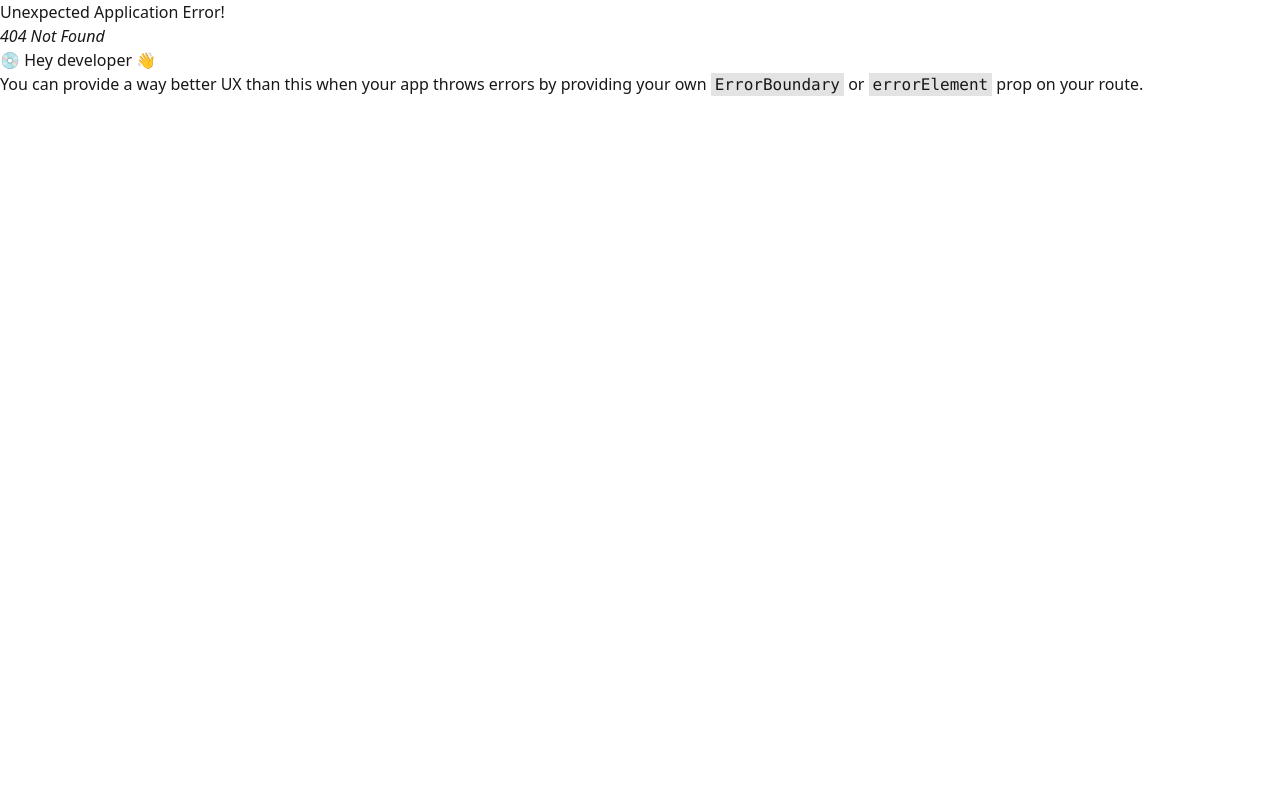
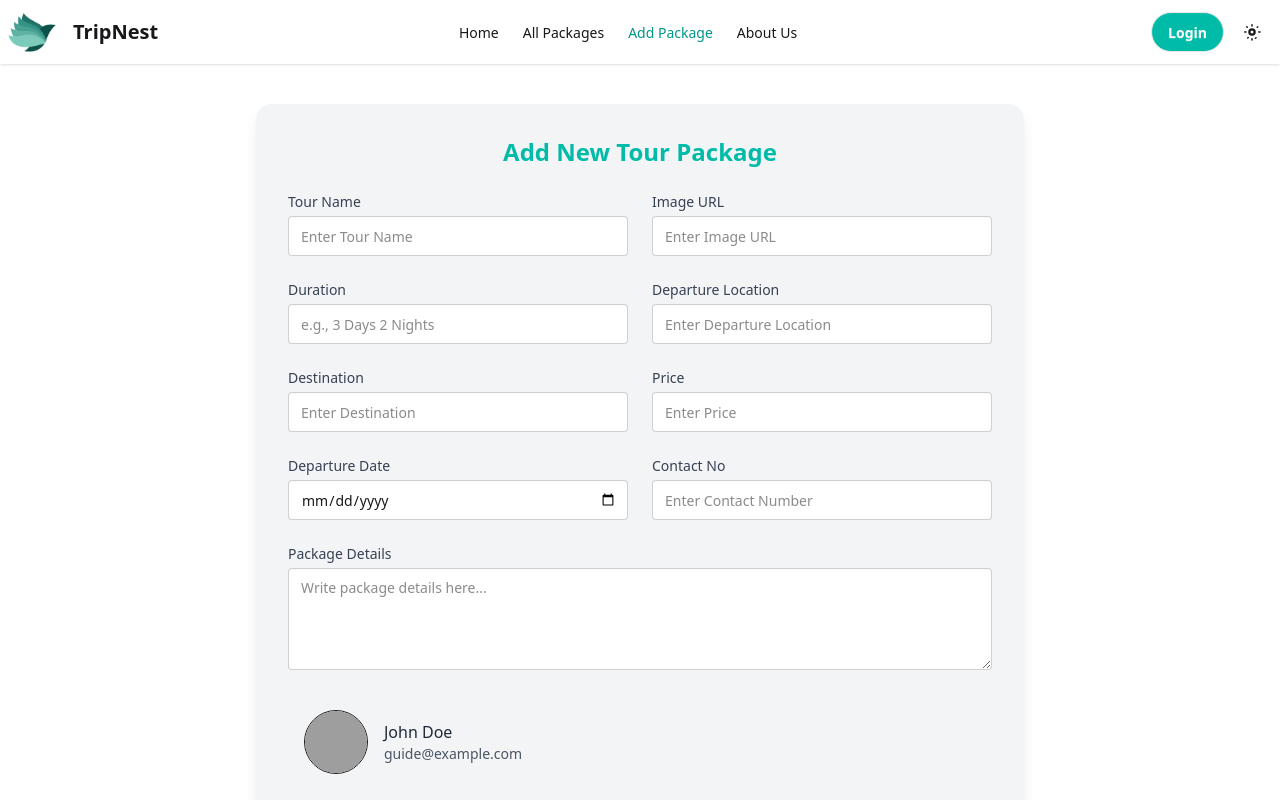
Before and after one commit to emonsimply/B11A11-client-side, a React (Vite) app: page /addPackage in a window 1280 px wide. Before the commit this address had no page. Shown: the top 800 px of the page. Built offline with nearby package versions, Linux system fonts and the light colour scheme; grey boxes are pictures that could not be loaded.

Commit message:
Add Tour Package page added

```diff
--- a/package.json
+++ b/package.json
@@ -15,6 +15,7 @@
     "react-dom": "^19.1.1",
     "react-icons": "^5.5.0",
     "react-router": "^7.8.2",
+    "react-toastify": "^11.0.5",
     "tailwindcss": "^4.1.12"
   },
   "devDependencies": {
--- a/src/components/Navbar.jsx
+++ b/src/components/Navbar.jsx
@@ -7,8 +7,9 @@ const Navbar = () => {
   const links = (
     <>
       <NavLink to="/"><li className="mr-6">Home</li></NavLink>
-      <NavLink to="#"><li className="mr-6">All Packages</li></NavLink>
-      <NavLink to="#"><li className="mr-6">About Us</li></NavLink>
+      <NavLink to="/allPackages"><li className="mr-6">All Packages</li></NavLink>
+      <NavLink to="/addPackage"><li className="mr-6">Add Package</li></NavLink>
+      <NavLink to="/about"><li className="mr-6">About Us</li></NavLink>
     </>
   );
 
--- /dev/null
+++ b/src/pages/AddPackage.jsx
@@ -0,0 +1,203 @@
+import { useState } from "react";
+import { toast } from "react-toastify";
+
+
+const AddPackage = () => {
+  const [formData, setFormData] = useState({
+    tourName: "",
+    image: "",
+    duration: "",
+    departureLocation: "",
+    destination: "",
+    price: "",
+    departureDate: "",
+    packageDetails: "",
+    contactNo: "",
+    guideName: "John Doe",   // Example: from Firebase
+    guidePhoto: "https://i.ibb.co/ZVh01dm/guide.png",
+    guideEmail: "guide@example.com"
+  });
+
+  // handle input changes
+  const handleChange = (e) => {
+    const { name, value } = e.target;
+    setFormData({ ...formData, [name]: value });
+  };
+
+  // handle submit
+  const handleSubmit = (e) => {
+    e.preventDefault();
+
+    // 🚀 Later: send formData to MongoDB (tourPackages collection)
+    console.log("Form Data Submitted:", formData);
+
+    // Toast Notification
+    toast.success("Tour Package Added Successfully!");
+  };
+
+  return (
+    <div className="flex items-center justify-center">
+      <div className="w-full max-w-3xl bg-gray-100 shadow-lg rounded-2xl p-8">
+        <h2 className="text-2xl font-bold text-center text-teal-500 mb-6">
+          Add New Tour Package
+        </h2>
+
+        <form onSubmit={handleSubmit} className="grid grid-cols-1 md:grid-cols-2 gap-6">
+          {/* Tour Name */}
+          <div>
+            <label className="block text-sm font-medium mb-1 text-gray-700">Tour Name</label>
+            <input
+              type="text"
+              name="tourName"
+              value={formData.tourName}
+              onChange={handleChange}
+              placeholder="Enter Tour Name"
+              className="input input-bordered w-full"
+              required
+            />
+          </div>
+
+          {/* Image */}
+          <div>
+            <label className="block text-sm font-medium mb-1 text-gray-700">Image URL</label>
+            <input
+              type="url"
+              name="image"
+              value={formData.image}
+              onChange={handleChange}
+              placeholder="Enter Image URL"
+              className="input input-bordered w-full"
+              required
+            />
+          </div>
+
+          {/* Duration */}
+          <div>
+            <label className="block text-sm font-medium mb-1 text-gray-700">Duration</label>
+            <input
+              type="text"
+              name="duration"
+              value={formData.duration}
+              onChange={handleChange}
+              placeholder="e.g., 3 Days 2 Nights"
+              className="input input-bordered w-full"
+              required
+            />
+          </div>
+
+          {/* Departure Location */}
+          <div>
+            <label className="block text-sm font-medium mb-1 text-gray-700">Departure Location</label>
+            <input
+              type="text"
+              name="departureLocation"
+              value={formData.departureLocation}
+              onChange={handleChange}
+              placeholder="Enter Departure Location"
+              className="input input-bordered w-full"
+              required
+            />
+          </div>
+
+          {/* Destination */}
+          <div>
+            <label className="block text-sm font-medium mb-1 text-gray-700">Destination</label>
+            <input
+              type="text"
+              name="destination"
+              value={formData.destination}
+              onChange={handleChange}
+              placeholder="Enter Destination"
+              className="input input-bordered w-full"
+              required
+            />
+          </div>
+
+          {/* Price */}
+          <div>
+            <label className="block text-sm font-medium mb-1 text-gray-700">Price</label>
+            <input
+              type="number"
+              name="price"
+              value={formData.price}
+              onChange={handleChange}
+              placeholder="Enter Price"
+              className="input input-bordered w-full"
+              required
+            />
+          </div>
+
+          {/* Departure Date */}
+          <div>
+            <label className="block text-sm font-medium mb-1 text-gray-700">Departure Date</label>
+            <input
+              type="date"
+              name="departureDate"
+              value={formData.departureDate}
+              onChange={handleChange}
+              className="input input-bordered w-full"
+              required
+            />
+          </div>
+
+          {/* Contact No */}
+          <div>
+            <label className="block text-sm font-medium mb-1 text-gray-700">Contact No</label>
+            <input
+              type="tel"
+              name="contactNo"
+              value={formData.contactNo}
+              onChange={handleChange}
+              placeholder="Enter Contact Number"
+              className="input input-bordered w-full"
+              required
+            />
+          </div>
+
+          {/* Package Details (Full Width) */}
+          <div className="md:col-span-2">
+            <label className="block text-sm font-medium mb-1 text-gray-700">Package Details</label>
+            <textarea
+              name="packageDetails"
+              value={formData.packageDetails}
+              onChange={handleChange}
+              placeholder="Write package details here..."
+              className="textarea textarea-bordered w-full"
+              rows="4"
+              required
+            ></textarea>
+          </div>
+
+          {/* Guide Info (Firebase) */}
+          <div className="md:col-span-2 bg-gray-100 dark:bg-gray-700 p-4 rounded-lg flex items-center gap-4">
+            <img
+              src={formData.guidePhoto}
+              alt="Guide"
+              className="w-16 h-16 rounded-full border"
+            />
+            <div>
+              <p className="font-medium text-gray-800 dark:text-white">
+                {formData.guideName}
+              </p>
+              <p className="text-sm text-gray-600 dark:text-gray-300">
+                {formData.guideEmail}
+              </p>
+            </div>
+          </div>
+
+          {/* Submit */}
+          <div className="md:col-span-2">
+            <button
+              type="submit"
+              className="w-full btn btn-lg bg-teal-500 text-white rounded-full hover:bg-teal-600 transition"
+            >
+              Add Package
+            </button>
+          </div>
+        </form>
+      </div>
+    </div>
+  );
+};
+
+export default AddPackage;
--- a/src/pages/Home/Banner.jsx
+++ b/src/pages/Home/Banner.jsx
@@ -17,7 +17,7 @@ const Banner = () => {
             We bring the best destinations closer to you.
           </p>
 
-          <Link to="/all-packages">
+          <Link to="/allPackages">
             <button className="mt-6 px-6 py-3 bg-teal-500 text-white font-semibold rounded-lg shadow hover:bg-teal-600 transition">
               Explore All Packages
             </button>
--- /dev/null
+++ b/src/pages/Home/FeaturedPackages.jsx
@@ -0,0 +1,11 @@
+import React from 'react';
+
+const FeaturedPackages = () => {
+  return (
+    <div>
+      <h1>Featured Packages</h1>
+    </div>
+  );
+};
+
+export default FeaturedPackages;
--- a/src/pages/Home/Home.jsx
+++ b/src/pages/Home/Home.jsx
@@ -1,10 +1,12 @@
 import React from 'react';
 import Banner from './Banner';
+import FeaturedPackages from './FeaturedPackages';
 
 const Home = () => {
   return (
     <div className='max-w-7xl mx-auto'>
       <Banner></Banner>
+      <FeaturedPackages></FeaturedPackages>
     </div>
   );
 };
--- a/src/router/Router.jsx
+++ b/src/router/Router.jsx
@@ -3,6 +3,8 @@ import MainLayout from "../layouts/MainLayout";
 import Home from "../pages/Home/Home";
 import Login from "../components/Login";
 import Register from "../components/Register";
+import AllPackages from "../pages/Home/AllPackages/AllPackages";
+import AddPackage from "../pages/AddPackage";
 
 
 const Router = createBrowserRouter([
@@ -13,6 +15,14 @@ const Router = createBrowserRouter([
       {
         index: true,
         Component: Home
+      },
+      {
+        path: "allPackages",
+        Component:AllPackages,
+      },
+      {
+        path: "addPackage",
+        Component:AddPackage,
       },
       {
         path: "login",
```
Also changed, not shown: 1 other file (tests, documents, lock files or other folders).
